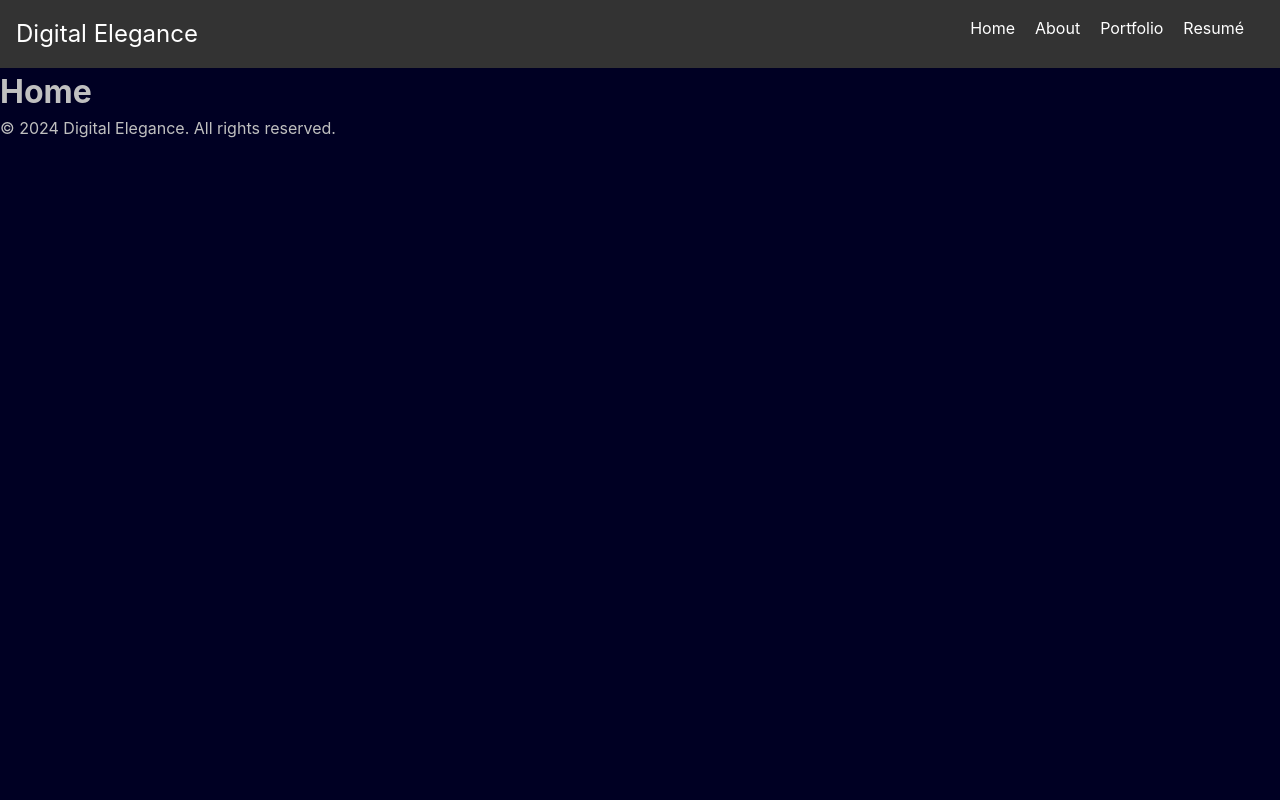
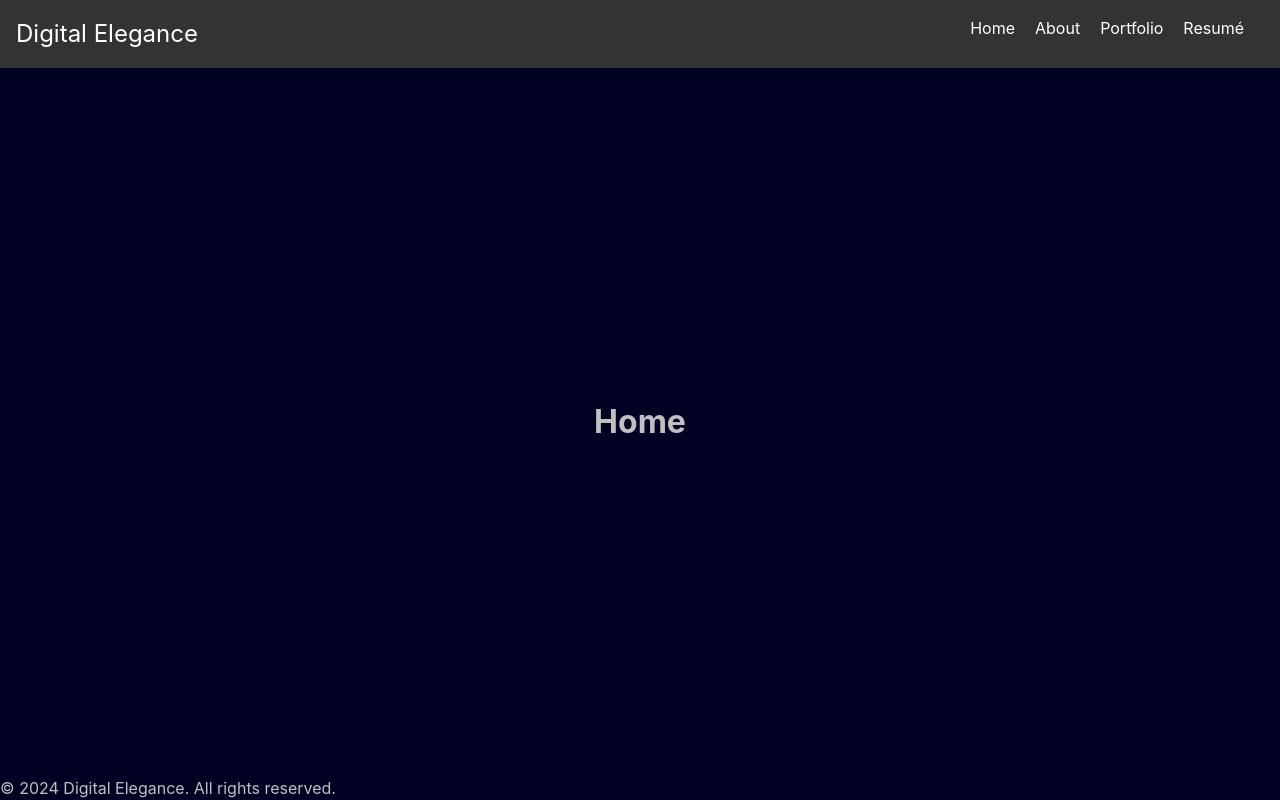
Before and after one commit to ace-d-baugh/finecode, a React (Vite) app: page / in a window 1280 px wide. Built offline with nearby package versions, Linux system fonts and the light colour scheme.

Commit message:
Routed page takes up al space and centered

```diff
--- a/src/App.css
+++ b/src/App.css
@@ -0,0 +1,14 @@
+/* App.css or global.css */
+.App {
+    display: flex;
+    flex-direction: column;
+    min-height: 100vh; /* Full viewport height */
+  }
+
+  .Routes {
+    flex: 1; /* Take up remaining space */
+    display: flex;
+    flex-direction: column;
+    justify-content: center;
+    align-items: center;
+  }
--- a/src/App.tsx
+++ b/src/App.tsx
@@ -1,26 +1,30 @@
 import { Route, Routes } from 'react-router-dom'
 import About from './pages/About'
+import './App.css'
 import Footer from './components/Footer/Footer'
 import Home from './pages/Home'
 import Navbar from './components/Navbar/Navbar'
+import NotFound from './pages/NotFound'
 import Portfolio from './pages/Portfolio'
 import Resume from './pages/Resume'
 
 function App({companyName}: {companyName: string}) {
 
   return (
-  <>
+  <div className="App">
     <Navbar logoText = {companyName} />
+    <div className="Routes">
       <Routes>
         <Route path="/" element={<Home />} />
         <Route path="/home" element={<Home />} />
         <Route path="/about" element={<About />}/>
         <Route path="/portfolio" element={<Portfolio />} />
         <Route path="/resume" element={<Resume />} />
-      <Route path="*" element={<h1>404</h1>} />
+        <Route path="*" element={<NotFound />} />
       </Routes>
+    </div>
     <Footer company = {companyName} />
-  </>
+  </div>
   )
 }
 
--- a/src/components/Navbar/Navbar.css
+++ b/src/components/Navbar/Navbar.css
@@ -6,9 +6,10 @@
     justify-content: space-between;
   }
 
-  .navbar-logo {
+  .navbar-logo a {
     font-size: 1.5em;
     color: #fff;
+    text-decoration: none;
   }
 
   .navbar-links {
--- a/src/components/Navbar/Navbar.tsx
+++ b/src/components/Navbar/Navbar.tsx
@@ -5,7 +5,7 @@ import './Navbar.css'
 function Navbar({ logoText }: { logoText: string }) {
   return (
     <nav className="navbar">
-      <div className="navbar-logo">{logoText}</div>
+      <div className="navbar-logo"><Link to="/">{logoText}</Link></div>
       <ul className="navbar-links">
         <li><Link to="/">Home</Link></li>
         <li><Link to="/about">About</Link></li>
--- /dev/null
+++ b/src/pages/NotFound.tsx
@@ -0,0 +1,9 @@
+function NotFound() {
+    return (
+        <div>
+            <h1>404</h1>
+        </div>
+    );
+}
+
+export default NotFound
```
Lines whose indentation alone changed are shown as unchanged.
